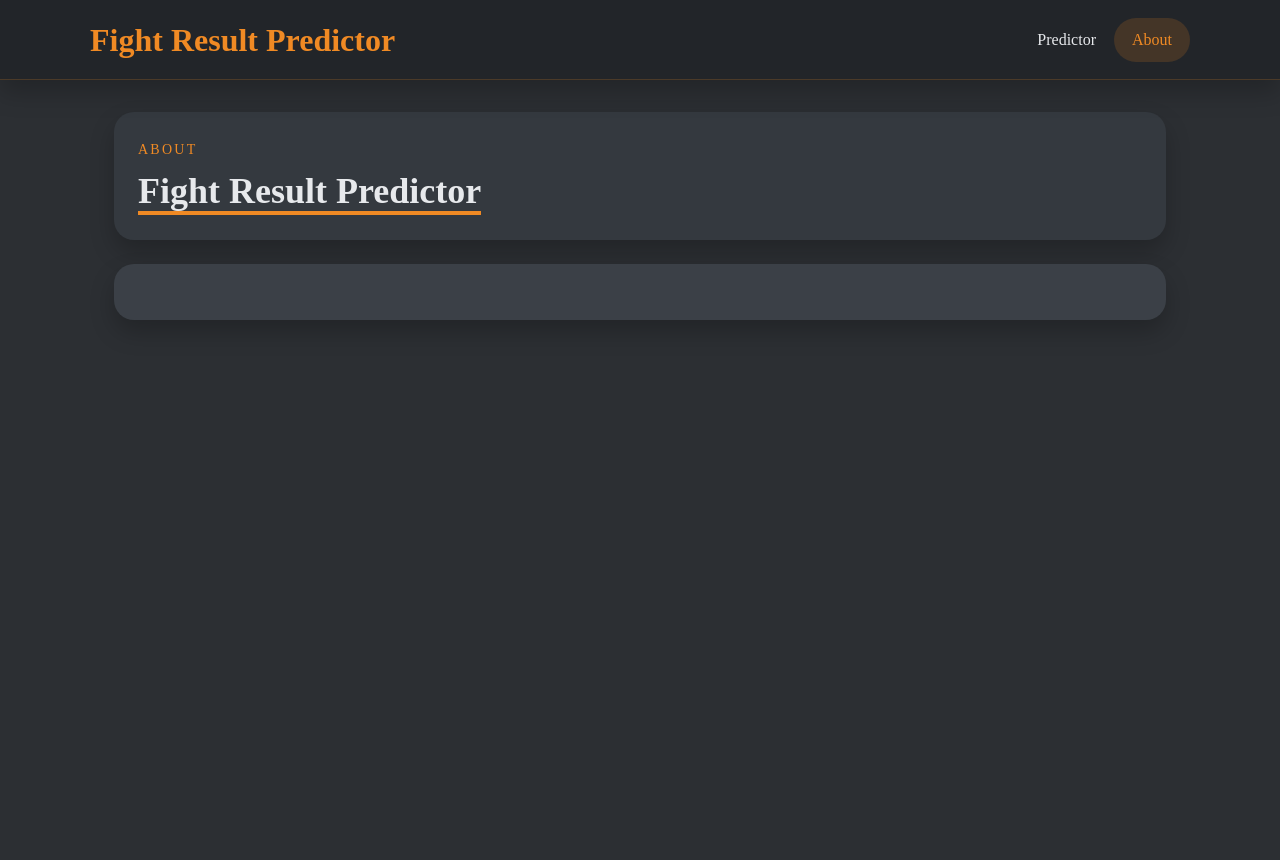
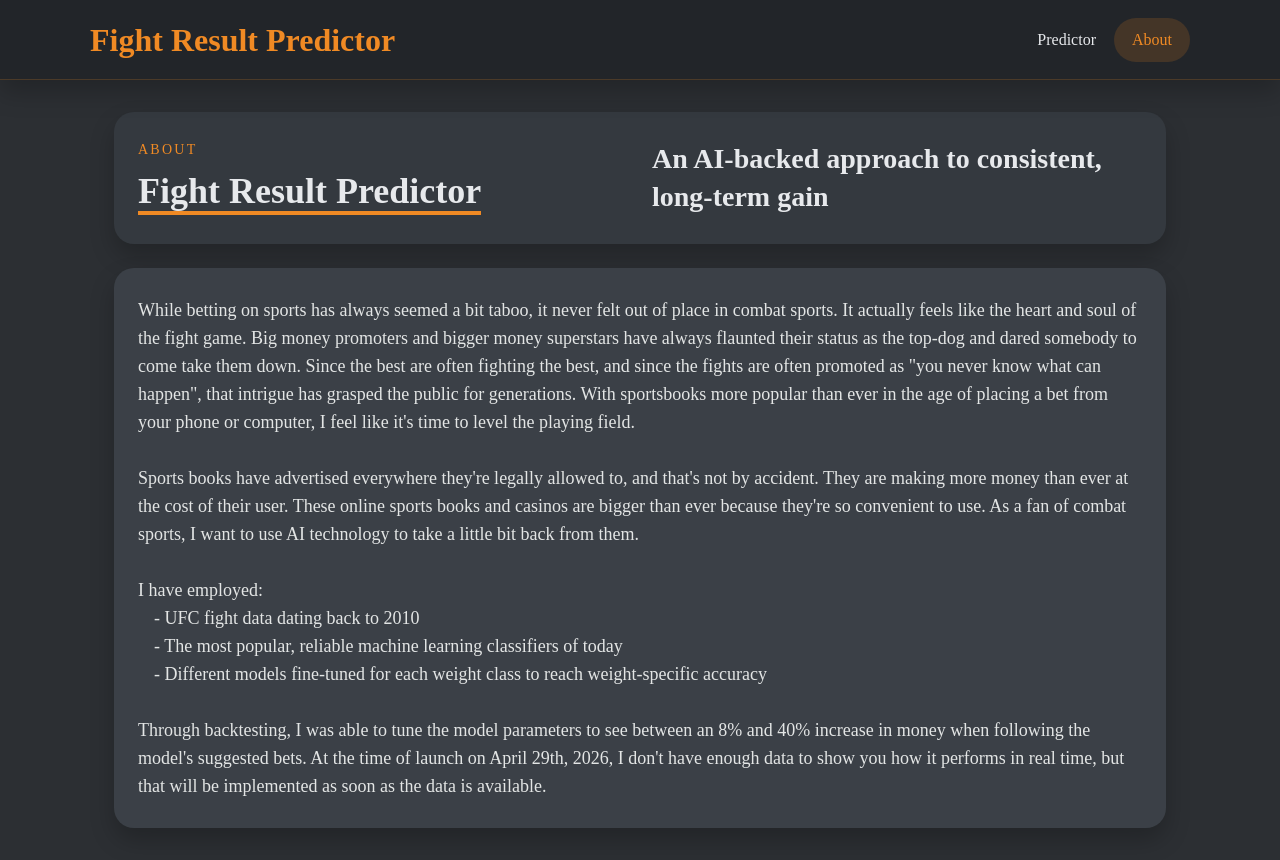
Before and after one commit to anthonyysz/Fight-Result-Predictor, a React (Create React App) app in the folder frontend/: page /#/about in a window 1280 px wide. Before the commit the page ends 800 px from the top, so only its background shows below. Built offline with nearby package versions, Linux system fonts and the light colour scheme; no server answers.

Commit message:
Updated 'about' section of front end

```diff
--- a/frontend/src/components/about.jsx
+++ b/frontend/src/components/about.jsx
@@ -10,19 +10,32 @@ const About = () => {
             <p className="about-subtext">About</p>
             <h1 className="about-title">Fight Result Predictor</h1>
           </div>
-
           <div className="about-subtitle-div">
-
+            An AI-backed approach to consistent, long-term gain
           </div>
         </div>
 
         <div className="about-grid-item-bottom">
           <div className="about-text-div">
+            While betting on sports has always seemed a bit taboo, it never felt out of place in combat sports. It actually feels like the heart
+            and soul of the fight game. Big money promoters and bigger money superstars have always flaunted their status as the top-dog and
+            dared somebody to come take them down. Since the best are often fighting the best, and since the fights are
+            often promoted as "you never know what can happen", that intrigue has grasped the public for generations. With sportsbooks more
+            popular than ever in the age of placing a bet from your phone or computer, I feel like it's time to level the playing field. <br></br><br></br>
 
-          </div>
-
-          <div className="about-text-div">
-
+            Sports books have advertised everywhere they're legally allowed to, and that's not by accident. They are making more money than ever
+            at the cost of their user. These online sports books and casinos are bigger than ever because they're so convenient to use. As a fan
+            of combat sports, I want to use AI technology to take a little bit back from them. <br></br><br></br>
+            I have employed:
+            <ul>
+              <li>- UFC fight data dating back to 2010</li>
+              <li>- The most popular, reliable machine learning classifiers of today</li>
+              <li>- Different models fine-tuned for each weight class to reach weight-specific accuracy</li>
+            </ul>
+            <br></br>
+            Through backtesting, I was able to tune the model parameters to see between an 8% and 40% increase in money when following the model's
+            suggested bets. At the time of launch on April 29th, 2026, I don't have enough data to show you how it performs in real time, but that will
+            be implemented as soon as the data is available.
           </div>
         </div>
       </div>
--- a/frontend/src/index.css
+++ b/frontend/src/index.css
@@ -11,7 +11,7 @@
   --panel-color-2: #3b4047;
   --border-color: #4e545c;
   --text-color: #e7e9ec;
-  --paragraph-color: #bcc2ca;
+  --paragraph-color: #e3e5e5;
   --accent-color: #f08a24;
   --red-color: #ec5a5a;
   --blue-color: #6aa8ff;
--- a/frontend/src/style/about.css
+++ b/frontend/src/style/about.css
@@ -35,7 +35,7 @@
   width: 100%;
   padding: 28px 24px;
   gap: 24px;
-  grid-template-columns: repeat(2, minmax(0, 1fr));
+  grid-template-columns: repeat(1, minmax(0, 1fr));
   background-color: var(--panel-color-2);
   border-radius: 20px;
   box-shadow: var(--shadow-color);
```
